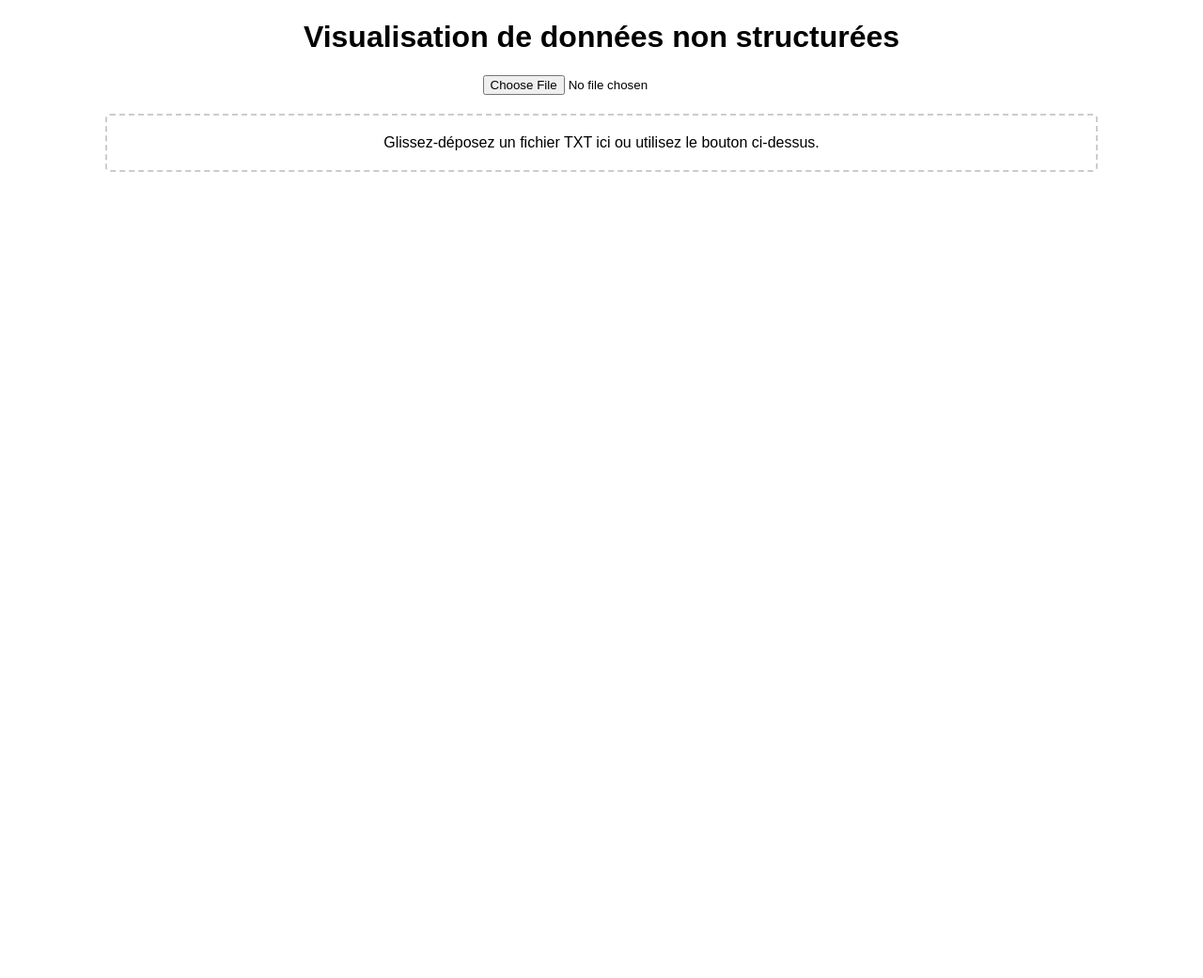
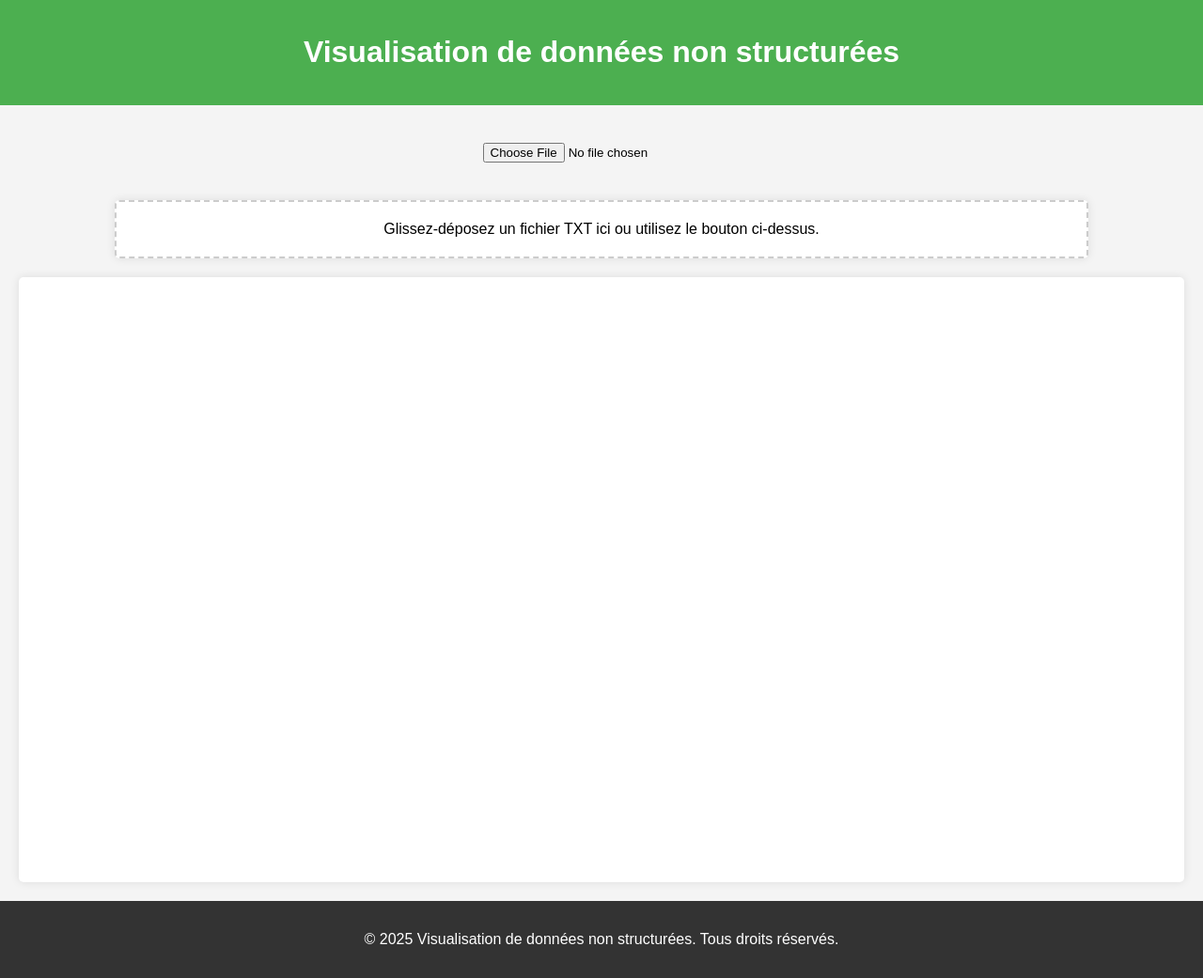
Before and after one commit to souksili/DatGouv_Visualisation, a plain HTML site: page données non-structurées/index.html in a window 1280 px wide. Shown: the whole page at 94% size. Before the commit the page ends 815 px from the top, so only its background shows below. Drawn offline with nearby package versions, Linux system fonts and the light colour scheme.

Commit message:
Initial commit

```diff
--- a/données non-structurées/index.html
+++ b/données non-structurées/index.html
@@ -8,12 +8,23 @@
     <script src="https://d3js.org/d3.v6.min.js"></script>
 </head>
 <body>
+    <header>
         <h1>Visualisation de données non structurées</h1>
+    </header>
+    <main>
+        <section class="upload-section">
             <input type="file" id="fileInput" accept=".txt">
             <div id="dropZone">
                 Glissez-déposez un fichier TXT ici ou utilisez le bouton ci-dessus.
             </div>
+        </section>
+        <section class="visualization-section">
             <svg id="visualization" width="960" height="600"></svg>
+        </section>
+    </main>
+    <footer>
+        <p>&copy; 2025 Visualisation de données non structurées. Tous droits réservés.</p>
+    </footer>
     <script src="script.js"></script>
 </body>
 </html>
--- a/données non-structurées/style.css
+++ b/données non-structurées/style.css
@@ -1,6 +1,27 @@
 body {
     font-family: Arial, sans-serif;
     text-align: center;
+    background-color: #f4f4f4;
+    margin: 0;
+    padding: 0;
+    display: flex;
+    flex-direction: column;
+    min-height: 100vh;
+}
+
+header {
+    background-color: #4CAF50;
+    color: white;
+    padding: 1em 0;
+}
+
+main {
+    flex: 1;
+    padding: 20px;
+}
+
+.upload-section {
+    margin-bottom: 20px;
 }
 
 #dropZone {
@@ -10,6 +31,29 @@ body {
     width: 80%;
     text-align: center;
     border-radius: 5px;
+    background-color: #fff;
+    box-shadow: 0 0 10px rgba(0, 0, 0, 0.1);
+}
+
+#fileInput {
+    margin: 20px 0;
+}
+
+.visualization-section {
+    background-color: #fff;
+    padding: 20px;
+    border-radius: 5px;
+    box-shadow: 0 0 10px rgba(0, 0, 0, 0.1);
+}
+
+footer {
+    background-color: #333;
+    color: white;
+    text-align: center;
+    padding: 1em 0;
+    position: relative;
+    bottom: 0;
+    width: 100%;
 }
 
 .node circle {
@@ -20,6 +64,7 @@ body {
 .nodetext {
     pointer-events: none;
     font: 12px sans-serif;
+    fill: #333;
 }
 
 .nodevalue {
```
Also changed, not shown: données non-structurées/script.js (line endings or trailing spaces). Lines whose indentation alone changed are shown as unchanged.
